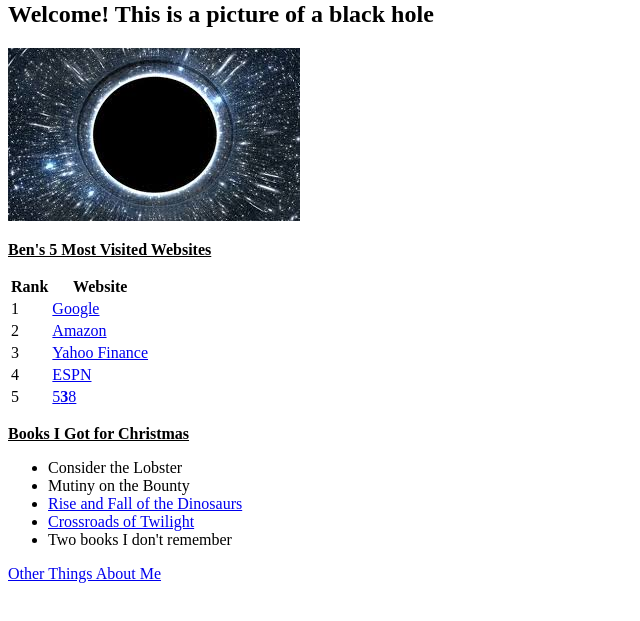
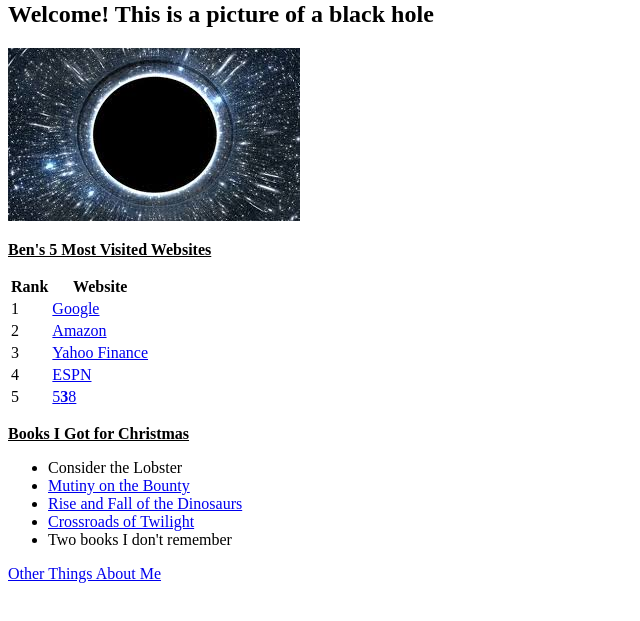
Before and after one commit to BenReasons/BenReasons.github.io, a plain HTML site: page index.html in a window 1280 px wide. Shown: the part 79-700 px from the top of the page, without its empty margins (0-640 px from the left). Drawn offline with Linux system fonts and the light colour scheme.

Commit message:
added another link

```diff
--- a/index.html
+++ b/index.html
@@ -46,7 +46,7 @@
     <p><strong><u>Books I Got for Christmas</u></strong></p>
     <ul>
         <li>Consider the Lobster</li>
-        <li>Mutiny on the Bounty</li>
+        <li><a href="https://www.goodreads.com/book/show/844051.Mutiny_on_the_Bounty?from_search=true&qid=gM5X1iZCH6&rank=1">Mutiny on the Bounty</a></li>
         <li><a href="https://www.goodreads.com/book/show/35820369-the-rise-and-fall-of-the-dinosaurs?ac=1&from_search=true&qid=LBg5nLWYMo&rank=1">Rise and Fall of the Dinosaurs</a></li>
         <li><a href="https://www.goodreads.com/book/show/113435.Crossroads_of_Twilight">Crossroads of Twilight</a></li>
         <li>Two books I don't remember</li>
```
